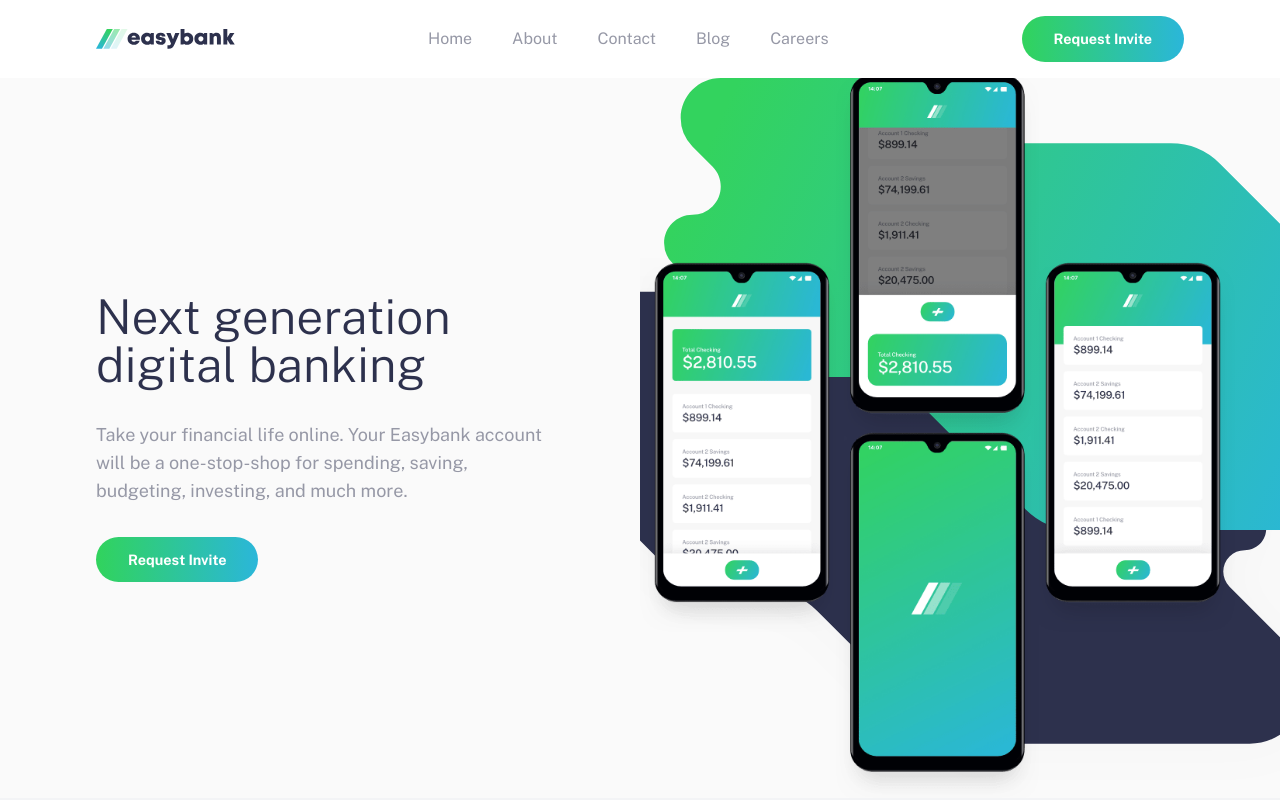
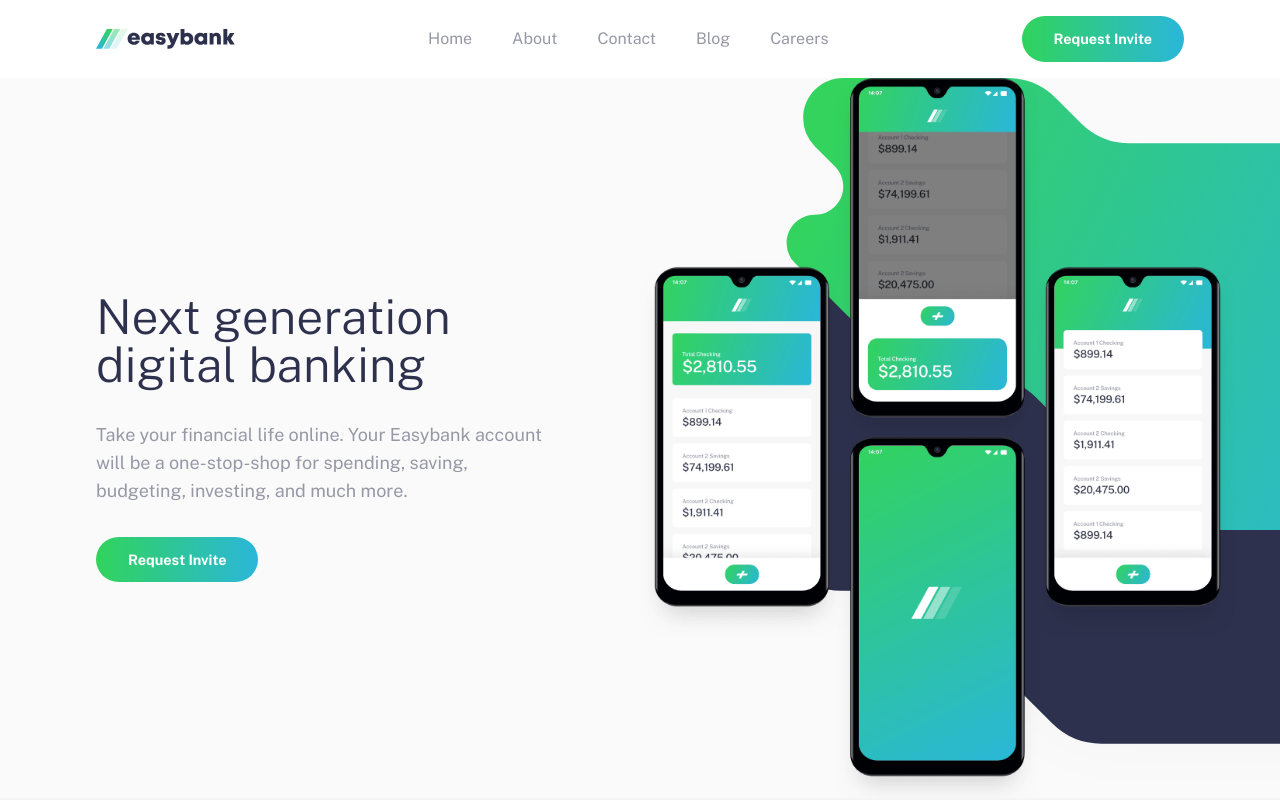
Before and after one commit to KlevertonOliveira/Easybank-Landing-Page, a Next.js app: page / in a window 1280 px wide. Shown: the top 800 px of the page. Built offline with nearby package versions, Linux system fonts and the light colour scheme.

Commit message:
Project Complete!

```diff
--- a/src/components/Hero.js
+++ b/src/components/Hero.js
@@ -2,7 +2,7 @@
 
 const Hero = () => {
 	return (
-		<section className='bg-very-light-gray grid md:grid-cols-2 md:my-4 lg:my-0 items-center'>
+		<section className='bg-very-light-gray grid md:grid-cols-2 md:my-4 lg:my-0 items-center overflow-visible'>
 
 			{/* Heading + Text */}
 			<div className='spacing mt-8 text-center md:mt-0 md:text-left'>
@@ -21,10 +21,12 @@
 			{/* Images */}
 			<div
 				className="relative order-first md:order-last bg-hero-mobile bg-cover bg-no-repeat bg-center min-h-mobile-image-height
-				lg:h-hero-desktop lg:bg-hero-desktop">
+				lg:h-hero-desktop lg:bg-hero-desktop
+				lg:bg-left-center overflow-visible
+				">
 
 				<div className='absolute h-full w-full bg-mockups bg-size bg-mobile-position bg-no-repeat
-				lg:bg-left-center
+				lg:bg-left-top
 				'></div>
 
 			</div>
```
